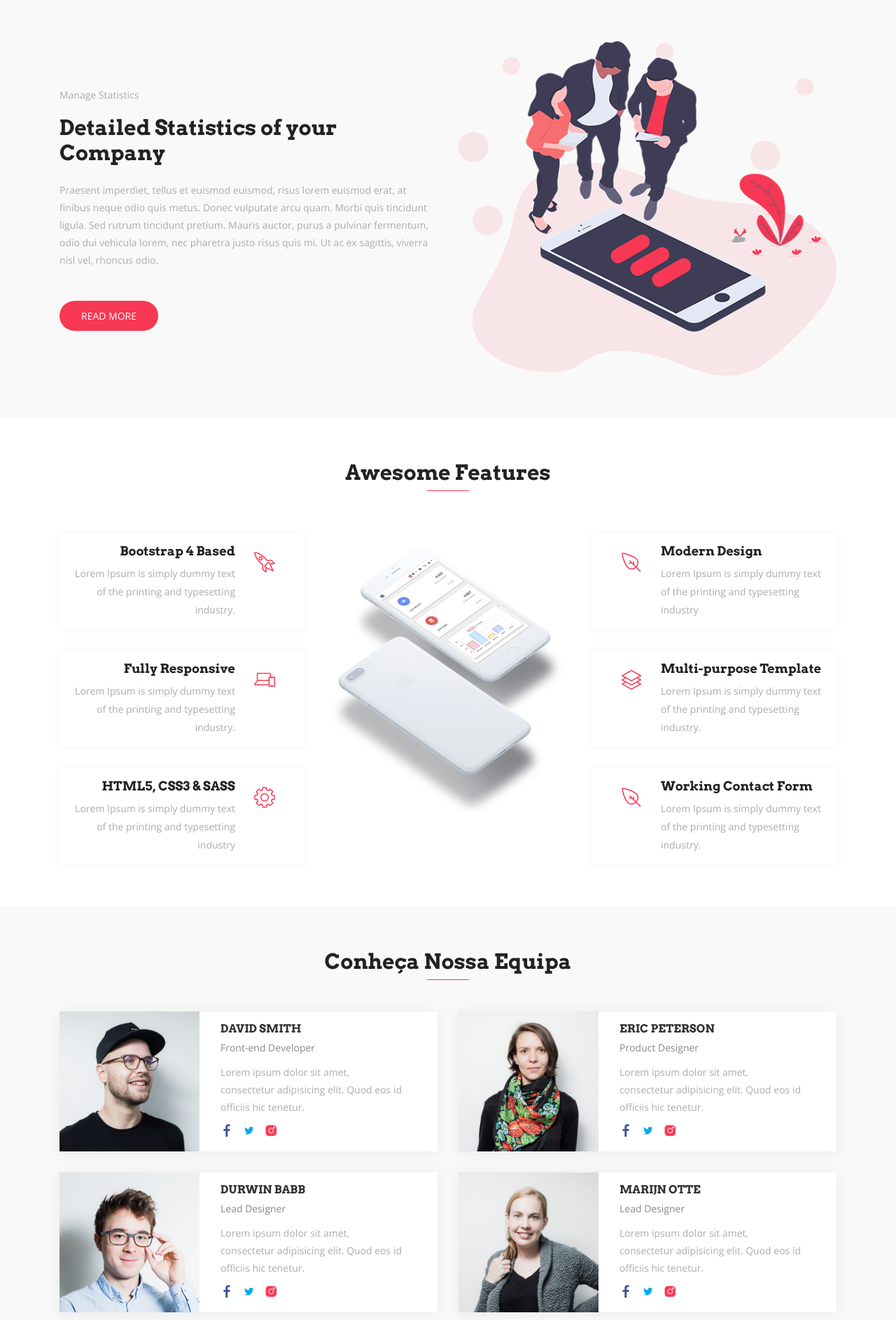
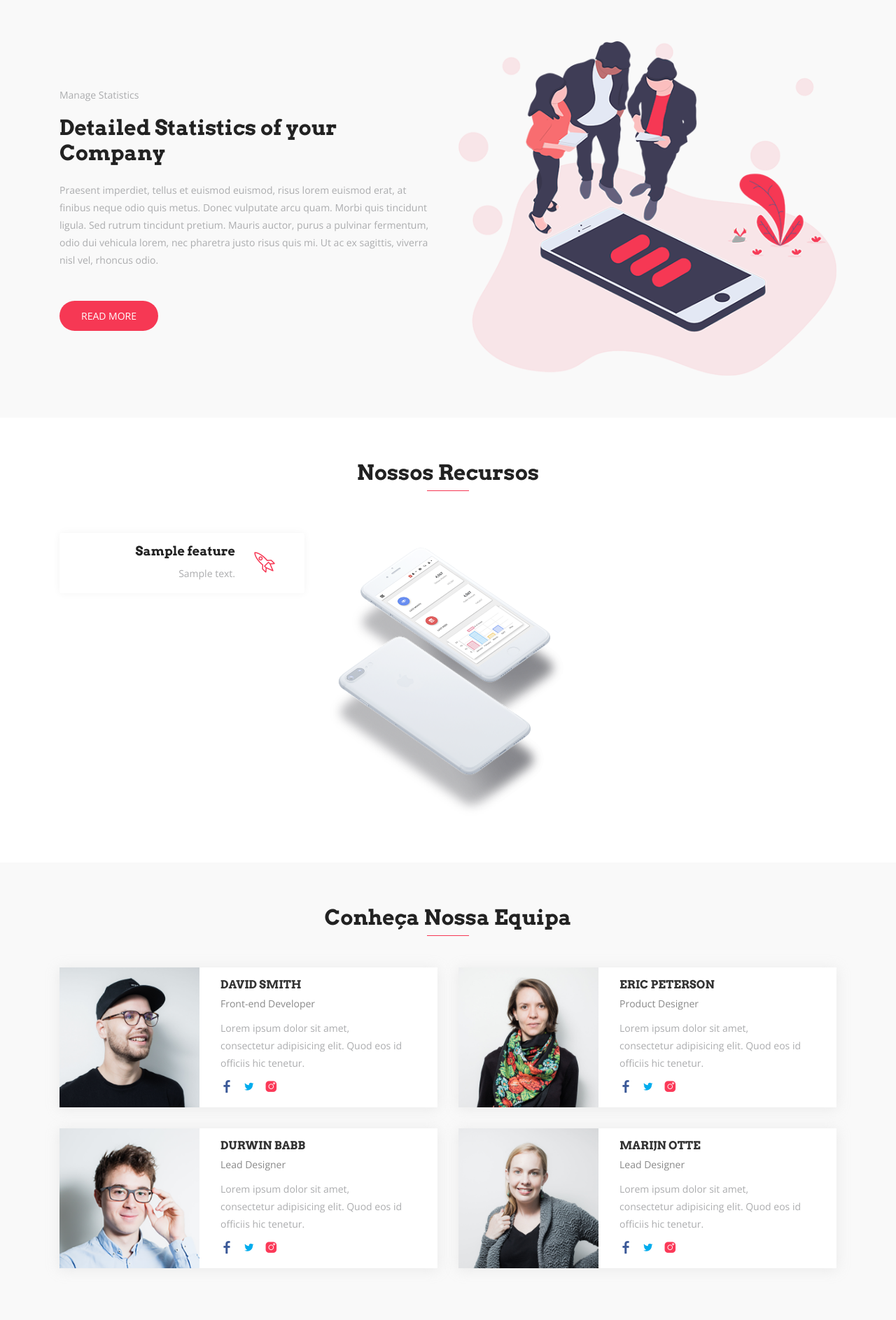
Before and after one commit to fabiogc1989/django-fusion, a Django app: page / in a window 1280 px wide. Shown: the part 1077-2964 px from the top of the page at 70% size. Run offline with Django 5.2, Linux system fonts and the light colour scheme; tables that the repository leaves empty hold one stand-in row (values such as "Sample post"); some libraries are stand-ins or nearby versions; some web fonts are replaced.

Commit message:
loop features in the template

```diff
--- a/core/templates/features.html
+++ b/core/templates/features.html
@@ -2,39 +2,23 @@
 <section id="features" class="section-padding">
     <div class="container">
         <div class="section-header text-center">
-            <h2 class="section-title wow fadeInDown" data-wow-delay="0.3s">Awesome Features</h2>
+            <h2 class="section-title wow fadeInDown" data-wow-delay="0.3s">Nossos Recursos</h2>
             <div class="shape wow fadeInDown" data-wow-delay="0.3s"></div>
         </div>
         <div class="row">
             <div class="col-lg-4 col-md-12 col-sm-12 col-xs-12">
                 <div class="content-left">
-                    <div class="box-item wow fadeInLeft" data-wow-delay="0.3s">
+                    {% for lf in left_features %}
+                        <div class="box-item wow fadeInLeft" data-wow-delay="{{ lf.delay }}">
                             <span class="icon">
-                            <i class="lni-rocket"></i>
+                                <i class="{{ lf.icon }}"></i>
                             </span>
                             <div class="text">
-                            <h4>Bootstrap 4 Based</h4>
-                            <p>Lorem Ipsum is simply dummy text of the printing and typesetting industry.</p>
+                                <h4>{{ lf.name }}</h4>
+                                <p>{{ lf.description }}</p>
                             </div>
                         </div>
-                    <div class="box-item wow fadeInLeft" data-wow-delay="0.6s">
-                        <span class="icon">
-                            <i class="lni-laptop-phone"></i>
-                        </span>
-                        <div class="text">
-                            <h4>Fully Responsive</h4>
-                            <p>Lorem Ipsum is simply dummy text of the printing and typesetting industry.</p>
-                        </div>
-                    </div>
-                    <div class="box-item wow fadeInLeft" data-wow-delay="0.9s">
-                        <span class="icon">
-                            <i class="lni-cog"></i>
-                        </span>
-                        <div class="text">
-                            <h4>HTML5, CSS3 & SASS</h4>
-                            <p>Lorem Ipsum is simply dummy text of the printing and typesetting industry</p>
-                        </div>
-                    </div>
+                    {% endfor %}
                 </div>
             </div>
             <div class="col-lg-4 col-md-12 col-sm-12 col-xs-12">
@@ -44,33 +28,17 @@
             </div>
             <div class="col-lg-4 col-md-12 col-sm-12 col-xs-12">
                 <div class="content-right">
-                    <div class="box-item wow fadeInRight" data-wow-delay="0.3s">
+                    {% for rf in right_features %}
+                        <div class="box-item wow fadeInRight" data-wow-delay="{{ rf.delay }}">
                             <span class="icon">
-                            <i class="lni-leaf"></i>
+                                <i class="{{ rf.icon }}"></i>
                             </span>
                             <div class="text">
-                            <h4>Modern Design</h4>
-                            <p>Lorem Ipsum is simply dummy text of the printing and typesetting industry</p>
+                                <h4>{{ rf.name }}</h4>
+                                <p>{{ rf.description }}</p>
                             </div>
                         </div>
-                    <div class="box-item wow fadeInRight" data-wow-delay="0.6s">
-                        <span class="icon">
-                            <i class="lni-layers"></i>
-                        </span>
-                        <div class="text">
-                            <h4>Multi-purpose Template</h4>
-                            <p>Lorem Ipsum is simply dummy text of the printing and typesetting industry.</p>
-                        </div>
-                    </div>
-                    <div class="box-item wow fadeInRight" data-wow-delay="0.9s">
-                        <span class="icon">
-                            <i class="lni-leaf"></i>
-                        </span>
-                        <div class="text">
-                            <h4>Working Contact Form</h4>
-                            <p>Lorem Ipsum is simply dummy text of the printing and typesetting industry.</p>
-                        </div>
-                    </div>
+                    {% endfor %}
                 </div>
             </div>
         </div>
```
Lines whose indentation alone changed are shown as unchanged.
